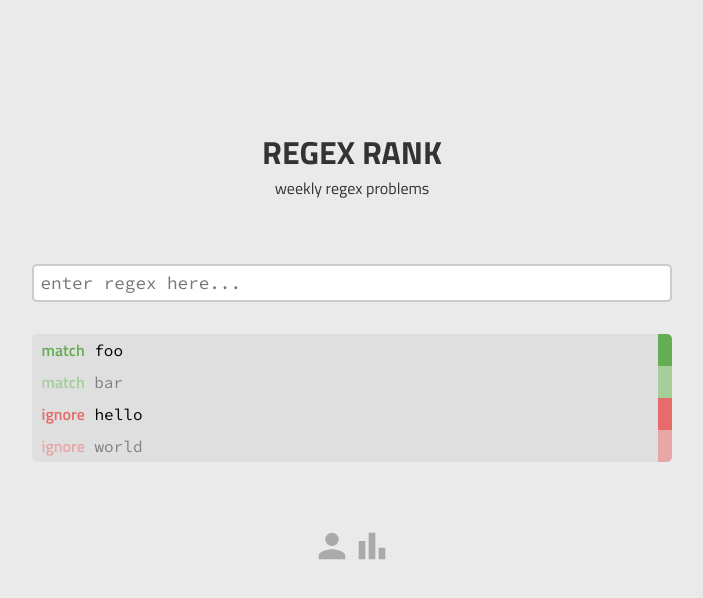
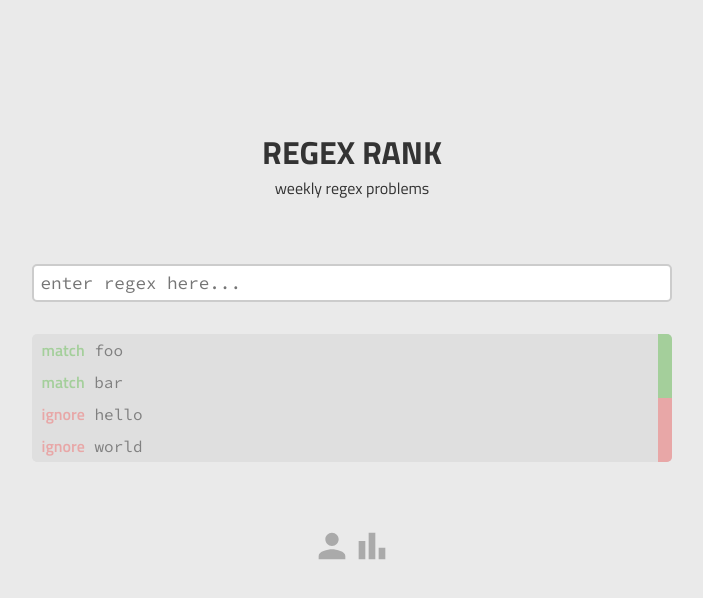
Before and after one commit to iksuddle/regex-rank, a React (Vite) app in the folder frontend/: page / in a window 1280 px wide. Shown: the top 598 px of the page, without its empty margins (288-991 px from the left). Built offline with nearby package versions, Linux system fonts and the light colour scheme.

Commit message:
frontend somewhat functional

```diff
--- a/frontend/src/components/Cases.tsx
+++ b/frontend/src/components/Cases.tsx
@@ -1,13 +1,28 @@
 import Case from "./Case";
 
-export default function Cases() {
+export default function Cases({ userInput }: any) {
+    const cases = [
+        { literal: "foo", match: true },
+        { literal: "bar", match: true },
+        { literal: "hello", match: false },
+        { literal: "world", match: false },
+    ];
+
+    const listItems = cases.map((c) => {
+        let re = new RegExp(userInput);
+
+        let m = re.test(c.literal);
+        if (userInput.trim().length === 0) {
+            m = false;
+        }
+
+        return <Case literal={c.literal} done={m} match={c.match} />
+    });
+
     return (
         <>
             <ul className="cases">
-                <Case literal="foo" done={1} match={true}/>
-                <Case literal="bar" done={false} match={true}/>
-                <Case literal="hello" done={true} match={false}/>
-                <Case literal="world" done={false} match={false}/>
+                {listItems}
             </ul>
         </>
     )
--- a/frontend/src/components/RegexInput.tsx
+++ b/frontend/src/components/RegexInput.tsx
@@ -1,10 +1,19 @@
+import { useState } from "react";
 import Cases from "./Cases";
 
 export default function RegexInput() {
+    let [userInput, setUserInput] = useState("");
+
+    function handleInputChange(e: any) {
+        setUserInput(e.target.value);
+    }
+
     return (
         <>
-            <input className="text-input" placeholder="enter regex here..."></input>
-            <Cases />
+            <input onChange={handleInputChange} value={userInput}
+                className="text-input"
+                placeholder="enter regex here..." />
+            <Cases userInput={userInput} />
         </>
     )
 }
--- a/frontend/src/main.tsx
+++ b/frontend/src/main.tsx
@@ -3,6 +3,7 @@ import ReactDOM from "react-dom/client";
 import App from "./App.tsx";
 import "./index.css";
 
+// createRoot().render() triggers the initial render
 ReactDOM.createRoot(document.getElementById("root")!).render(
     // StrictMode calls each component's function twice during development to find impure functions
     <React.StrictMode>
```
